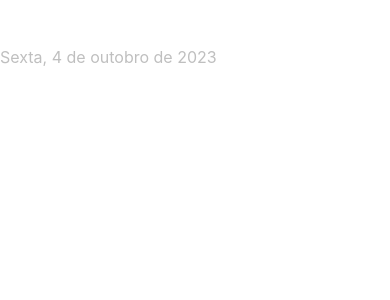
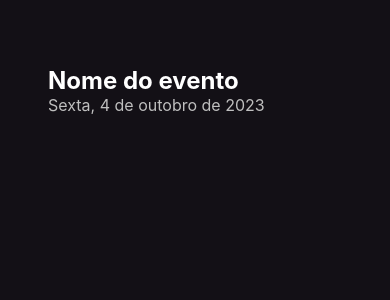
Before and after one commit to GuiQRSM/imhereII, a React Native app: screen / in a window 390 px wide. Shown: the top 300 px of the page. Built offline with nearby package versions, Linux system fonts and the light colour scheme.

Commit message:
Assigns two more elements to the const styles.

```diff
--- a/App.tsx
+++ b/App.tsx
@@ -2,26 +2,9 @@ import { Text, View, StyleSheet } from "react-native";
 
 export default function App() {
   return (
-    <View style={{}}>
-      <Text
-        style={{
-          color: "#FFF",
-          fontSize: 24,
-          fontWeight: "bold",
-          marginTop: 18,
-        }}
-      >
-        Nome do evento
-      </Text>
-
-      <Text
-        style={{
-          color: "#bfbfbf",
-          fontSize: 16,
-        }}
-      >
-        Sexta, 4 de outobro de 2023
-      </Text>
+    <View style={styles.container}>
+      <Text style={styles.eventName}>Nome do evento</Text>
+      <Text style={styles.eventDate}>Sexta, 4 de outobro de 2023</Text>
     </View>
   );
 }
@@ -32,4 +15,14 @@ const styles = StyleSheet.create({
     backgroundColor: "#131016",
     padding: 48,
   },
+  eventName: {
+    color: "#FFF",
+    fontSize: 24,
+    fontWeight: "bold",
+    marginTop: 18,
+  },
+  eventDate: {
+    color: "#bfbfbf",
+    fontSize: 16,
+  },
 });
```
